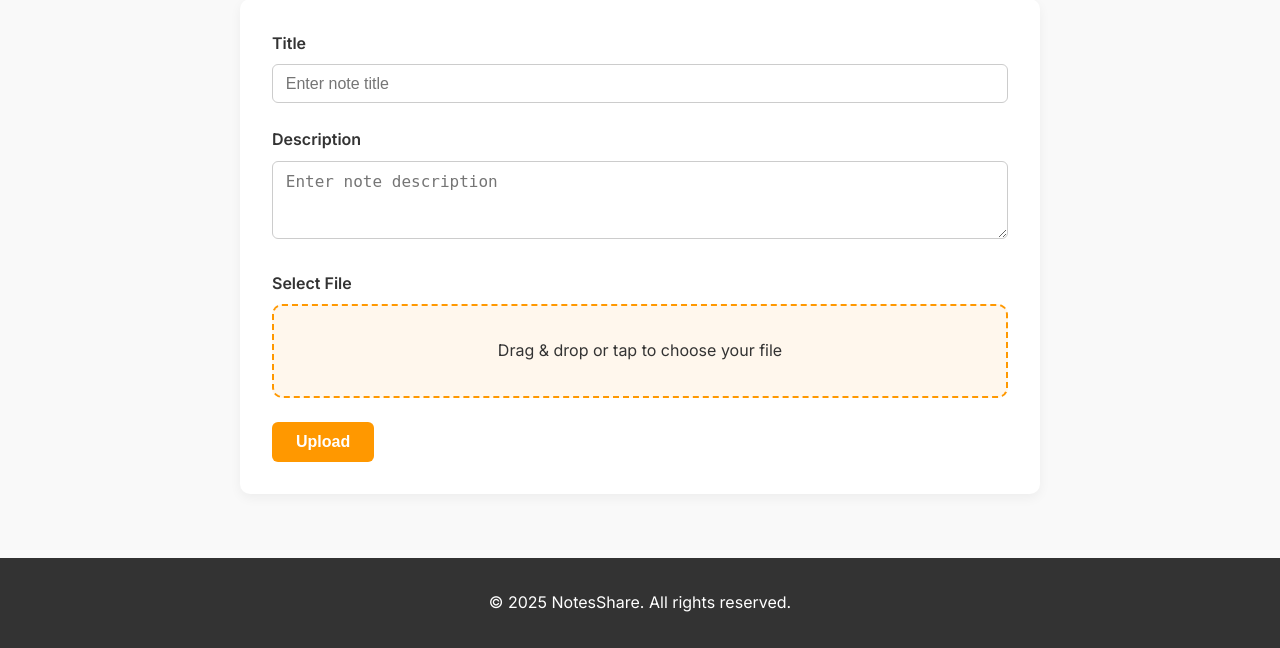
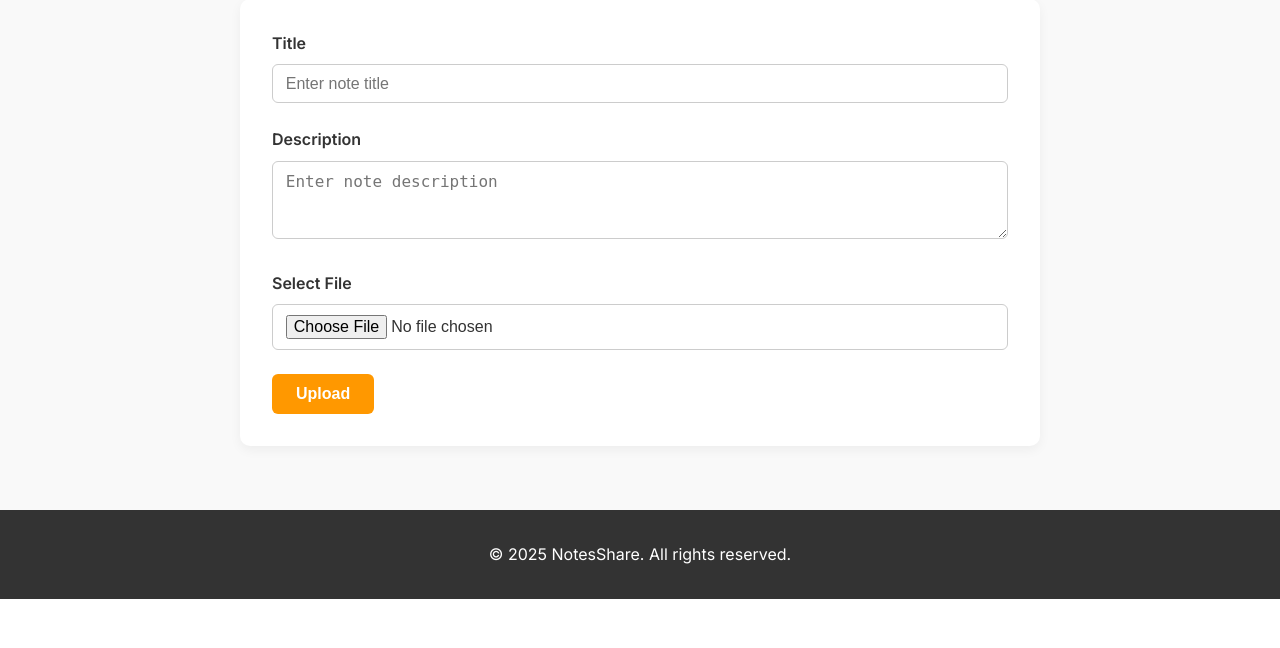
Before and after one commit to KriXsh-09/NoteShare, a Django app: page /upload/ in a window 1280 px wide. Shown: the part 219-867 px from the top of the page. After the commit the page ends 818 px from the top, so only its background shows below. Run offline with Django 5.2, Linux system fonts and the light colour scheme; the visitor is signed in with stand-in values (Sample User, id 1).

Commit message:
updated upload,html

```diff
--- a/notes/templates/notes/upload.html
+++ b/notes/templates/notes/upload.html
@@ -9,7 +9,6 @@
   <link href="https://fonts.googleapis.com/css2?family=Inter:wght@400;600;700&display=swap" rel="stylesheet">
 </head>
 <body>
-    <!-- Navbar -->
   <header class="navbar">
     <div class="container navbar-container">
       <a href="{% url 'notes:index' %}" class="logo">NotesShare</a>
@@ -20,11 +19,9 @@
     </div>
   </header>
 
-    <!-- Upload Form Section -->
   <section class="upload-section">
     <div class="container">
       <h2 style="text-align:center; margin-bottom:2rem;">Upload Your Notes</h2>
-
       <div class="form-container">
         <form method="POST" enctype="multipart/form-data" id="noteForm">
           {% csrf_token %}
@@ -40,16 +37,14 @@
 
           <div class="form-group">
             <label for="id_file">Select File</label>
-                        <div class="file-drop-area" id="fileDropArea">
             <input
               type="file"
               name="file"
               id="id_file"
               accept=".pdf,.doc,.docx,.png,.jpg,.jpeg"
               required
+              class="file-input"
             >
-                            <span class="file-msg">Drag & drop or tap to choose your file</span>
-                        </div>
           </div>
 
           <button type="submit" class="btn btn-primary">Upload</button>
@@ -58,46 +53,18 @@
     </div>
   </section>
 
-    <!-- Footer -->
   <footer class="footer">
     <div class="container">
       <p>© 2025 NotesShare. All rights reserved.</p>
     </div>
   </footer>
 
-    <!-- Drag & Drop JS -->
   <script>
-        const fileDropArea = document.getElementById('fileDropArea');
-        const fileInput = fileDropArea.querySelector('input[type=file]');
-        const fileMsg = fileDropArea.querySelector('.file-msg');
-
-        // Highlight on drag
-        fileDropArea.addEventListener('dragover', (e) => {
-            e.preventDefault();
-            fileDropArea.classList.add('highlight');
-        });
-
-        // Remove highlight
-        fileDropArea.addEventListener('dragleave', () => {
-            fileDropArea.classList.remove('highlight');
-        });
-
-        // Drop file handler
-        fileDropArea.addEventListener('drop', (e) => {
-            e.preventDefault();
-            fileDropArea.classList.remove('highlight');
-            if (e.dataTransfer.files.length) {
-                fileInput.files = e.dataTransfer.files;
-                fileMsg.textContent = e.dataTransfer.files[0].name;
-            }
-        });
-
-        // Change event for mobile/desktop file picker
+    // Optional: show chosen file name
+    const fileInput = document.getElementById('id_file');
     fileInput.addEventListener('change', () => {
       if (fileInput.files.length) {
-                fileMsg.textContent = fileInput.files[0].name;
-            } else {
-                fileMsg.textContent = "Drag & drop or tap to choose your file";
+        fileInput.previousElementSibling.textContent = `File selected: ${fileInput.files[0].name}`;
       }
     });
   </script>
```
Lines whose indentation alone changed are shown as unchanged.
